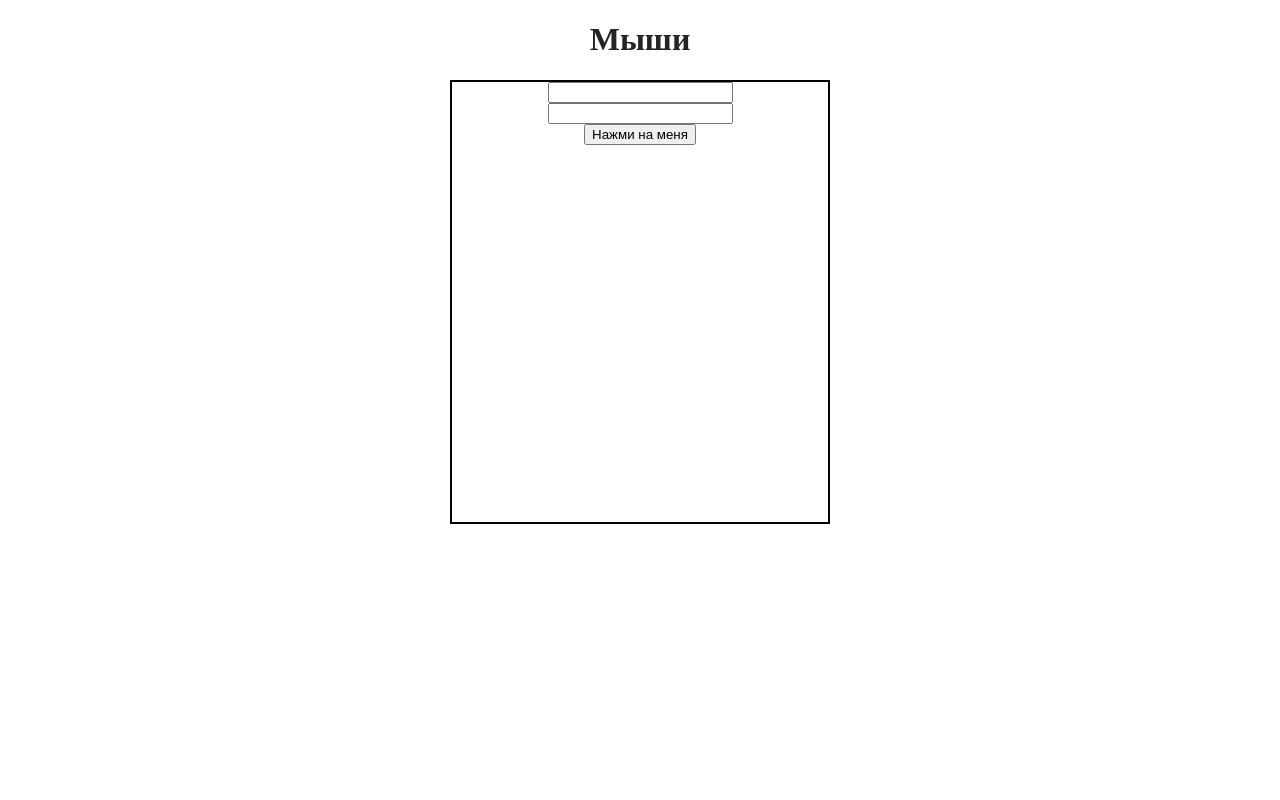
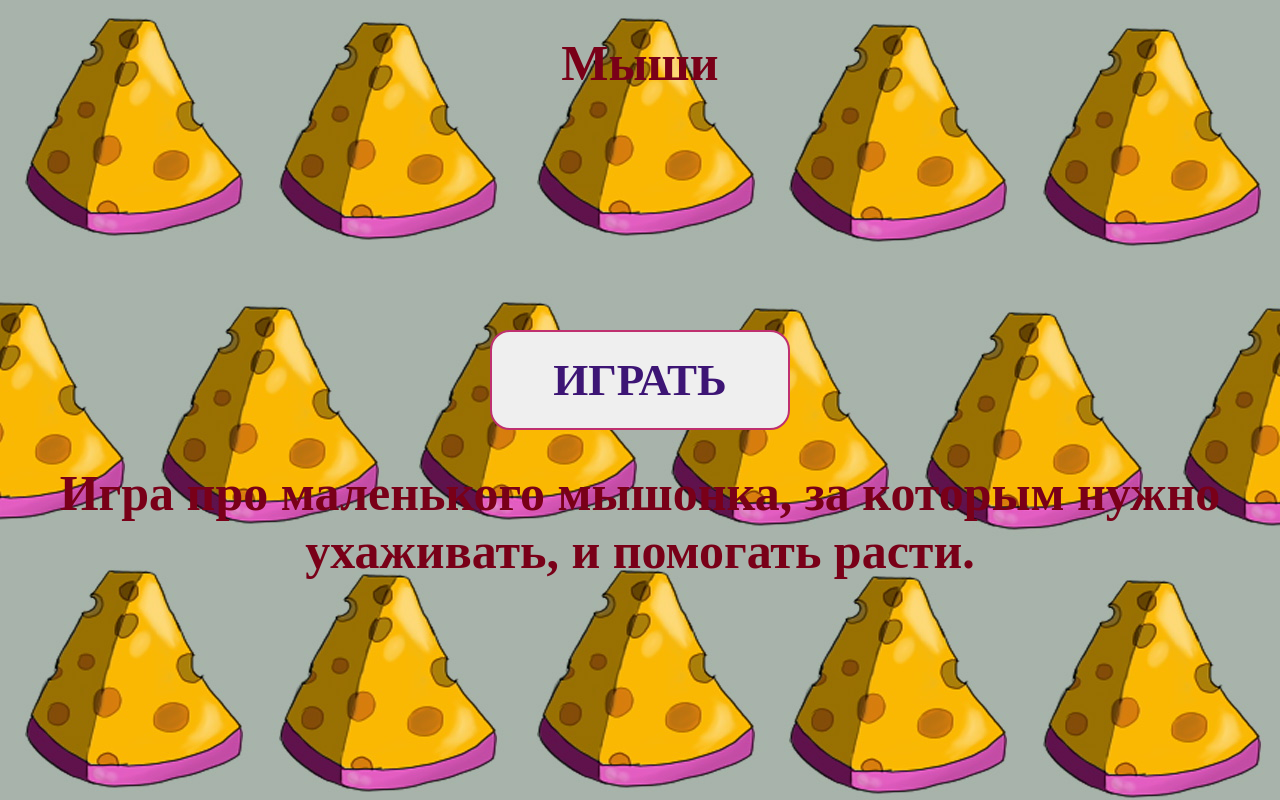
Before and after one commit to Alex-and-Orange/course_alex, a plain HTML site: page index.html in a window 1280 px wide. Drawn offline with Linux system fonts and the light colour scheme.

Commit message:
ХуйЛови

```diff
--- a/index.css
+++ b/index.css
@@ -1,16 +1,31 @@
 h1{
 	text-align:center;
-	color:#242426;
+	font-size:50px;
+	color:#790018;
 }
-.entrance{
-	display: flex;	 /* Отображения блока FLEX (Загугли) */
-	flex-direction: column; /* позиционирование всех объектов внутри блока column (В колонку) */
+body{
+	background-image: url(image/Fon.jpg);
+}
+button{
+	position: relative;
+	left: 50%;
+	transform: translate(-50%, 0);
+	width: 300px;
+	height:100px;
+	font-size:45px;
+	font-family: Times New Roman;
+	border-radius: 20px;
+	border:2px solid #BF306F;
+	text-transform: uppercase;
+	margin: 205px 0 0 0px;
 
-	align-items: center; /* Позиционирование объектов внутри по центру */
-
-	height: 55vh;		/*Настройки контейнера (По сути центровка его но ебать какая тупая, прости D: ) */
-	margin-left: 35%;
-	margin-right: 35%;
-
-	border:2px solid black;
+	color:#3D1575;
 }
+button:hover{
+	border:40px solid wite;
+	color: #897D6D;
+}
+h2{
+	color:white;
+	font-size:20px;
+}
--- a/index.html
+++ b/index.html
@@ -9,10 +9,7 @@
 <body>
     <h1> Мыши </h1>
 
-    <div class="entrance">
-        <input type='text'/>
-        <input type='text'/>
-        <button>Нажми на меня</button>
-    </div>
+	<button><strong> Играть </strong></button></br>
+	<h1>Игра про маленького мышонка, за которым нужно ухаживать, и помогать расти.</h1>
 </body>
 </html>
```
Also changed, not shown: image/Fon.jpg (added).
